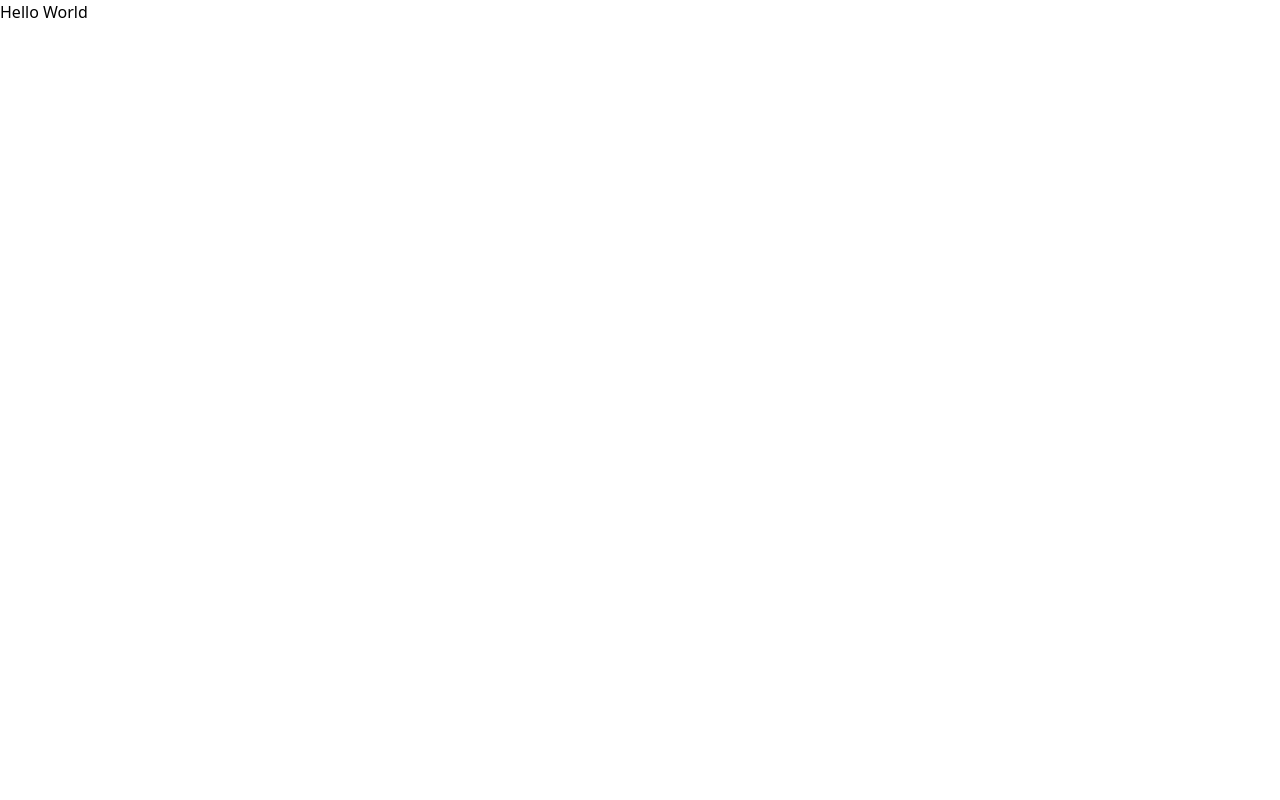
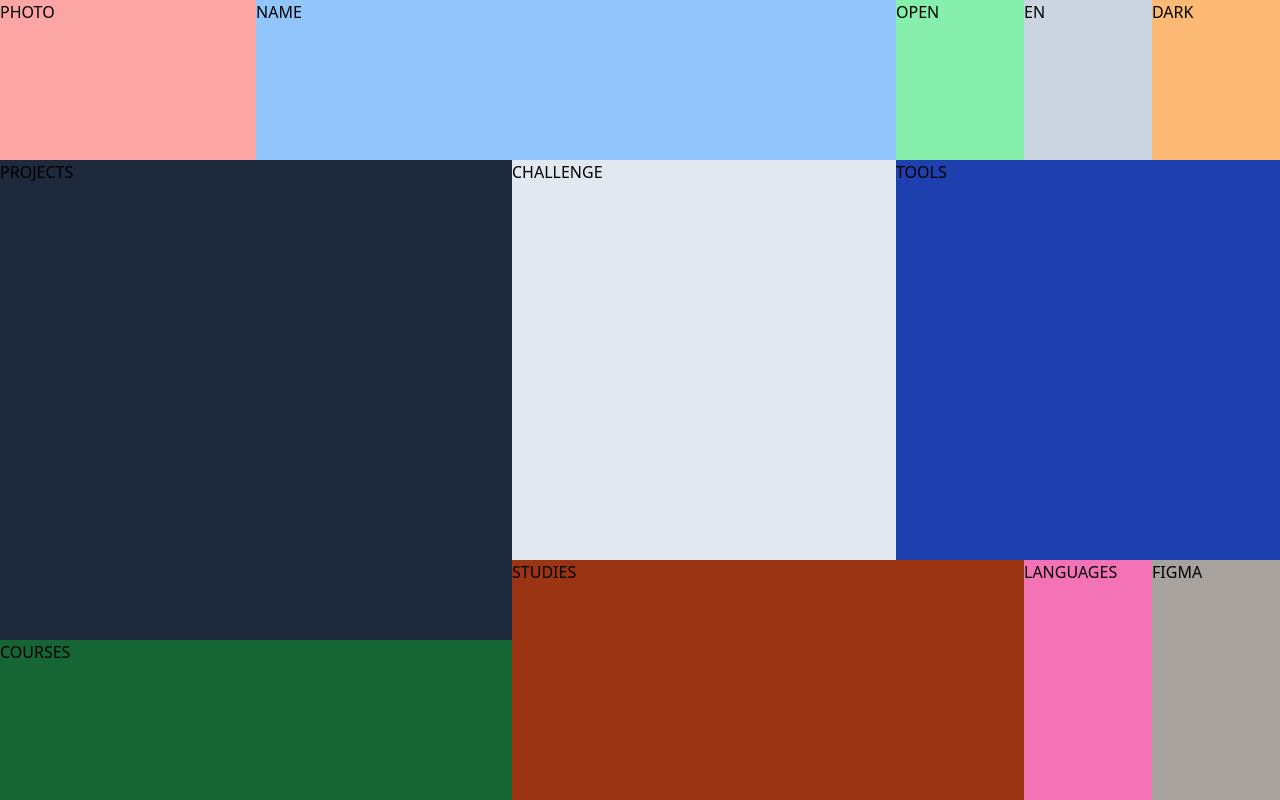
Before and after one commit to AlbertLnz/portfolio-alr, a React (Vite) app: page / in a window 1280 px wide. Built offline with nearby package versions, Linux system fonts and the light colour scheme.

Commit message:
grid distribution of dashboard on desktop

```diff
--- a/src/App.jsx
+++ b/src/App.jsx
@@ -1,8 +1,46 @@
 function App() {
   return (
-    <>
-      <p>Hello World</p>
-    </>
+    <div className="h-screen">
+      <div className="grid lg:grid-rows-10 lg:grid-cols-10 h-full">
+        <div className="row-span-2 col-span-2 bg-red-300">
+          <p>PHOTO</p>
+        </div>
+        <div className="row-span-2 col-span-5 bg-blue-300">
+          <p>NAME</p>
+        </div>
+        <div className="row-span-2 col-span-1 bg-green-300">
+          <p>OPEN</p>
+        </div>
+        <div className="row-span-2 col-span-1 bg-slate-300">
+          <p>EN</p>
+        </div>
+        <div className="row-span-2 col-span-1 bg-orange-300">
+          <p>DARK</p>
+        </div>
+        <div className="row-span-6 col-span-4 bg-slate-800">
+          <p>PROJECTS</p>
+        </div>
+        <div className="row-span-5 col-span-3 bg-slate-200">
+          <p>CHALLENGE</p>
+        </div>
+        <div className="row-span-5 col-span-3 bg-blue-800">
+          <p>TOOLS</p>
+        </div>
+
+        <div className="row-span-3 col-span-4 bg-orange-800">
+          <p>STUDIES</p>
+        </div>
+        <div className="row-span-3 col-span-1 bg-pink-400">
+          <p>LANGUAGES</p>
+        </div>
+        <div className="row-span-3 col-span-1 bg-stone-400">
+          <p>FIGMA</p>
+        </div>
+        <div className="row-span-2 col-span-4 bg-green-800">
+          <p>COURSES</p>
+        </div>
+      </div>
+    </div>
   );
 }
 
```
